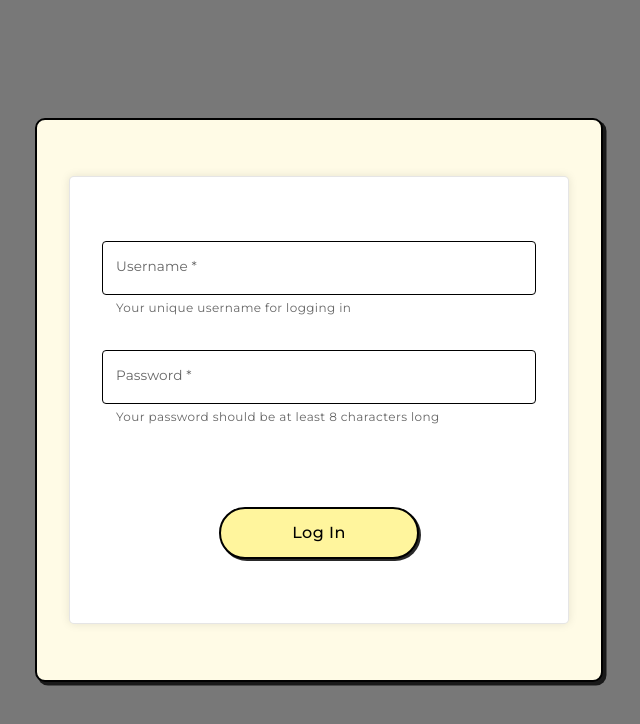
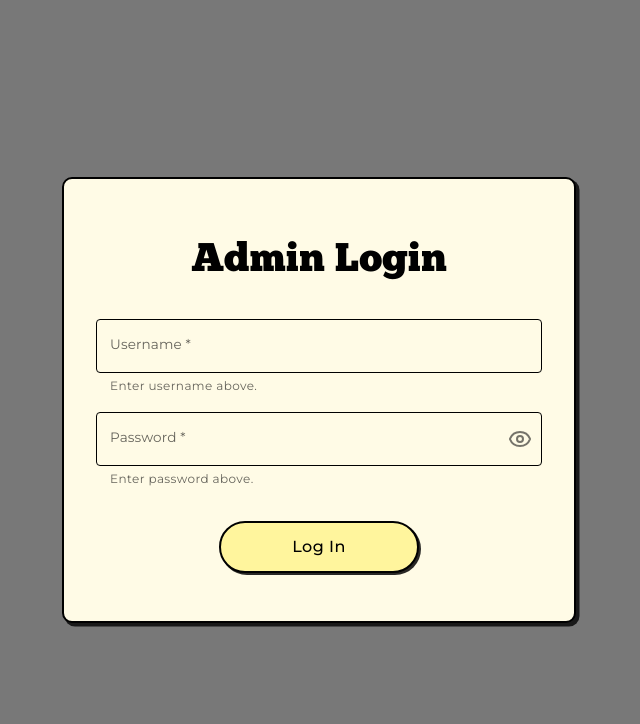
Before and after one commit to Aron-Arboleda/LiwanagAtDunong, a React (Vite) app: page /admin-auth in a window 1280 px wide. Shown: the top 724 px of the page, without its empty margins (321-961 px from the left). Built offline with nearby package versions, Linux system fonts and the light colour scheme; a web font is replaced by a local one.

Commit message:
feat: added a show password functionality into the auth form

```diff
--- a/src/components/Form/Form.jsx
+++ b/src/components/Form/Form.jsx
@@ -20,21 +20,21 @@ import { CardGridLayout, FlexLayoutColumn } from "@components/Layouts/Layouts";
 // CSS imports
 import "./Form.css";
 
-export const SubmitButton = styled(Button)(({ theme }) => ({
-  color: "black",
-  backgroundColor: yellow[200],
+export const SubmitButton = styled(Button)(({ theme, customstyle }) => ({
+  color: customstyle?.color || "black",
+  backgroundColor: customstyle?.backgroundColor || yellow[200],
   "&:hover": {
-    backgroundColor: yellow[400],
+    backgroundColor: customstyle?.hoverBackgroundColor || yellow[400],
   },
-  textTransform: "capitalize",
-  fontFamily: "Montserrat",
-  padding: "10px",
-  fontSize: "1rem",
-  maxWidth: "200px",
-  borderRadius: "2rem",
-  border: "2px solid black",
-  boxShadow: "2px 2px 0px rgba(0, 0, 0, 0.84)",
-  margin: "3rem 0 2rem 0",
+  textTransform: customstyle?.textTransform || "capitalize",
+  fontFamily: customstyle?.fontFamily || "Montserrat",
+  padding: customstyle?.padding || "10px",
+  fontSize: customstyle?.fontSize || "1rem",
+  maxWidth: customstyle?.maxWidth || "200px",
+  borderRadius: customstyle?.borderRadius || "2rem",
+  border: customstyle?.border || "2px solid black",
+  boxShadow: customstyle?.boxShadow || "2px 2px 0px rgba(0, 0, 0, 0.84)",
+  margin: customstyle?.margin || "3rem 0 2rem 0",
 }));
 
 export const CustomTextField = styled(TextField)(({ theme }) => ({
--- /dev/null
+++ b/src/pages/adminPages/AuthPage/AuthPage.css
@@ -0,0 +1,19 @@
+.authTitle {
+  font-size: 2rem;
+  text-align: center;
+  margin: 0;
+}
+
+.authForm {
+  background-color: transparent;
+  box-shadow: none;
+  border: none;
+  padding: 0;
+  margin: 0;
+}
+
+@media (min-width: 480px) {
+  .authTitle {
+    font-size: 2.5rem;
+  }
+}
--- a/src/pages/adminPages/AuthPage/AuthPage.jsx
+++ b/src/pages/adminPages/AuthPage/AuthPage.jsx
@@ -2,6 +2,7 @@ import { CartoonyContainer } from "@components/CardContainers/CardContainers";
 import { DarkBackgroundContainer } from "@components/LargeContainers/LargeContainers";
 import AuthForm from "../components/AuthForm/AuthForm";
 import { fields } from "./fields";
+import "./AuthPage.css";
 
 const AuthPage = () => {
   const formSubmit = async (data) => {
@@ -10,15 +11,16 @@ const AuthPage = () => {
   };
 
   return (
-    <DarkBackgroundContainer style={{ alignItems: "center", padding: "2rem" }}>
+    <DarkBackgroundContainer style={{ alignItems: "center", padding: "0rem" }}>
       <div>
         <CartoonyContainer
           style={{
             maxWidth: "500px",
             minHeight: "200px",
-            margin: "0 1rem",
+            padding: "3rem 2rem",
           }}
         >
+          <h1 className="authTitle">Admin Login</h1>
           <AuthForm fields={fields} formSubmit={formSubmit} />
         </CartoonyContainer>
       </div>
--- a/src/pages/adminPages/AuthPage/fields.js
+++ b/src/pages/adminPages/AuthPage/fields.js
@@ -5,14 +5,14 @@ export const fields = [
     required: true,
     placeholder: "Enter your username",
     minLength: {
-      value: 5,
-      message: "Username must be at least 5 characters",
+      value: 3,
+      message: "Username must be at least 3 characters",
     },
     maxLength: {
       value: 50,
       message: "Username cannot exceed 50 characters",
     },
-    description: "Your unique username for logging in",
+    description: "Enter username above.",
   },
   {
     name: "password",
@@ -23,7 +23,7 @@ export const fields = [
       value: 8,
       message: "Password must be at least 8 characters",
     },
-    description: "Your password should be at least 8 characters long",
+    description: "Enter password above.",
     type: "password",
   },
 ];
--- a/src/pages/adminPages/components/AuthForm/AuthForm.jsx
+++ b/src/pages/adminPages/components/AuthForm/AuthForm.jsx
@@ -3,6 +3,9 @@ import { CustomTextField, SubmitButton } from "@components/Form/Form";
 import CircularProgress from "@mui/material/CircularProgress";
 import { useState } from "react";
 import { useForm } from "react-hook-form";
+import IconButton from "@mui/material/IconButton";
+import Eye from "lucide-react/dist/esm/icons/eye";
+import EyeOff from "lucide-react/dist/esm/icons/eye-off";
 
 const AuthForm = ({ fields, formSubmit, children }) => {
   const {
@@ -12,6 +15,7 @@ const AuthForm = ({ fields, formSubmit, children }) => {
     formState: { errors },
   } = useForm();
   const [isSubmitting, setIsSubmitting] = useState(false);
+  const [showPassword, setShowPassword] = useState(false); // State to toggle password visibility
 
   const onSubmit = async (data) => {
     setIsSubmitting(true);
@@ -31,28 +35,35 @@ const AuthForm = ({ fields, formSubmit, children }) => {
   };
 
   return (
-    <form onSubmit={handleSubmit(onSubmit)}>
-      <Grid2 container spacing={4} marginTop={4} marginBottom={4}>
+    <form onSubmit={handleSubmit(onSubmit)} className="authForm">
+      <Grid2 container spacing={2} marginTop={4} marginBottom={4}>
         {fields.map((field, index) => (
           <Grid2 size={12} key={index}>
             <CustomTextField
               label={field.label}
               variant="outlined"
               fullWidth
-              type={field.type || "text"}
+              type={
+                field.type === "password" && !showPassword ? "password" : "text"
+              } // Toggle type based on showPassword
               onWheel={(e) => field.type === "number" && e.target.blur()}
               multiline={field.multiline || false}
               rows={field.rows || 1}
               placeholder={field.placeholder || ""}
-              slotProps={
-                field.type === "date"
-                  ? {
-                      inputLabel: {
-                        shrink: true,
-                      },
-                    }
-                  : {}
-              }
+              slotProps={{
+                inputLabel:
+                  field.type === "date" ? { shrink: true } : undefined,
+                input: {
+                  endAdornment: field.type === "password" && ( // Show toggle only for password fields
+                    <IconButton
+                      onClick={() => setShowPassword(!showPassword)}
+                      edge="end"
+                    >
+                      {showPassword ? <EyeOff /> : <Eye />}
+                    </IconButton>
+                  ),
+                },
+              }}
               {...register(field.name, {
                 required: field.required ? `${field.label} is required` : false,
                 maxLength: field.maxLength
@@ -92,13 +103,13 @@ const AuthForm = ({ fields, formSubmit, children }) => {
         ))}
       </Grid2>
       {/* Submit Button */}
-
       <div className="flex-center">
         <SubmitButton
           type="submit"
           variant="contained"
           fullWidth
           disabled={isSubmitting}
+          customstyle={{ margin: "0" }}
         >
           {isSubmitting ? (
             <>
```
